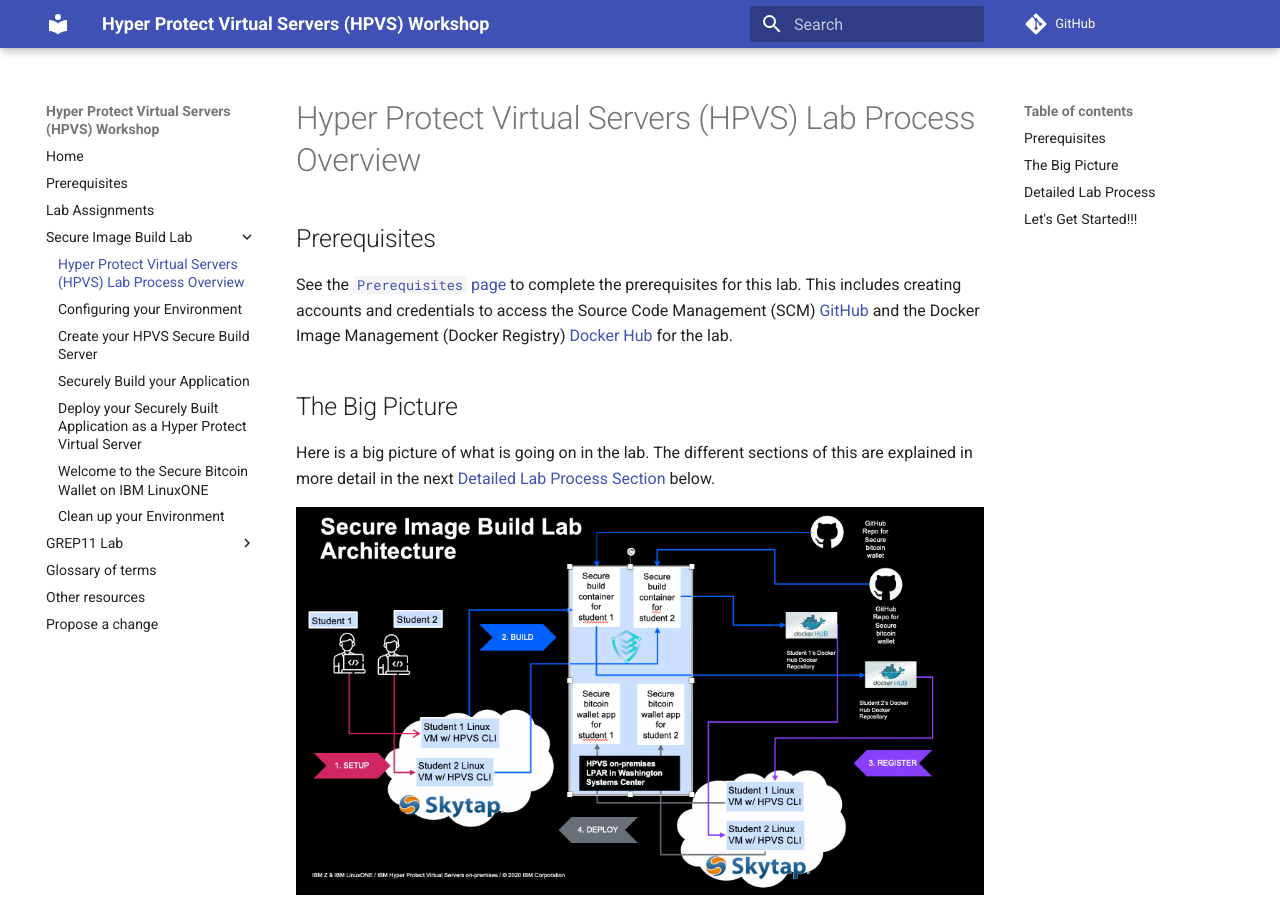
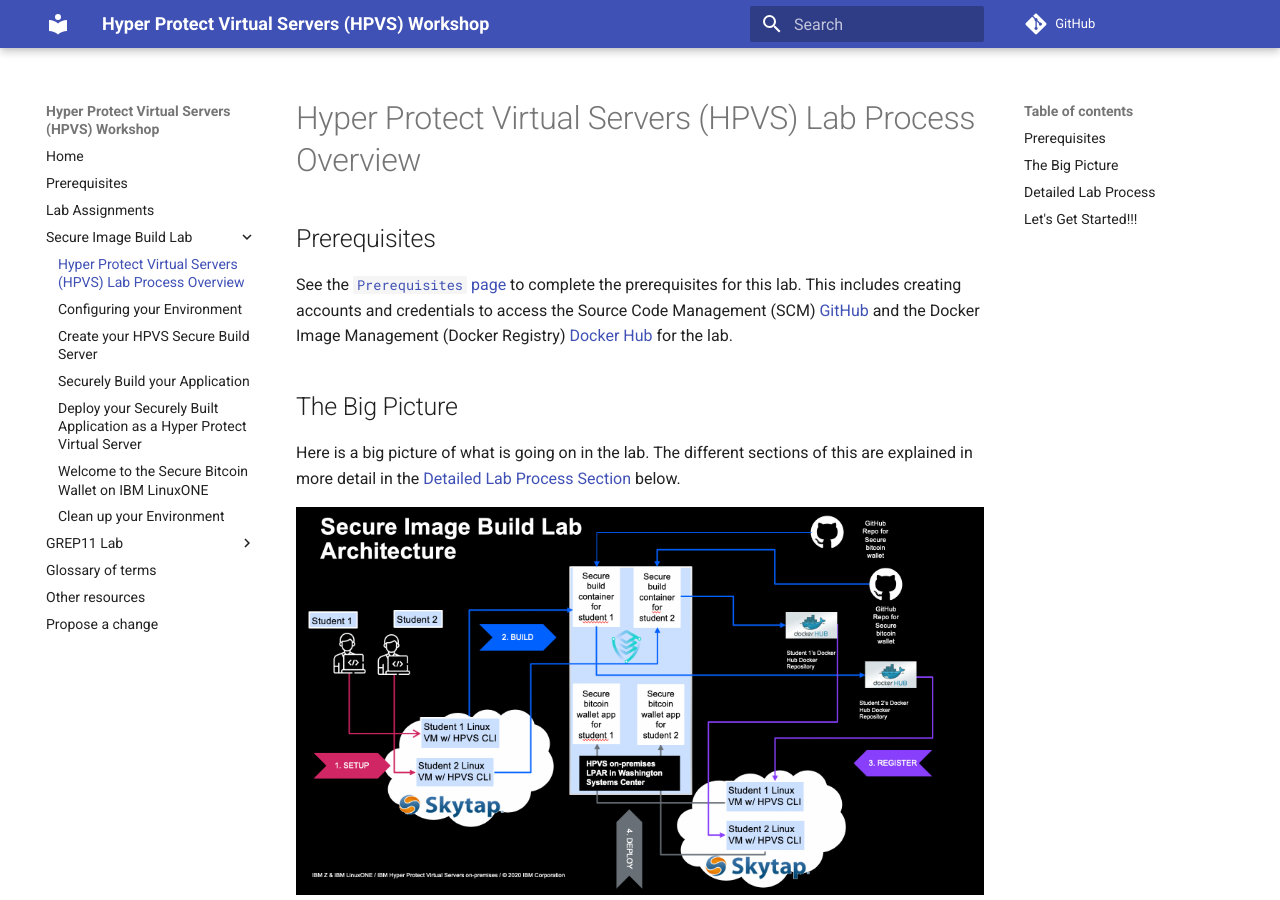
Before and after one commit to ibm-wsc/hyper-protect-virtual-servers-workshop, an MkDocs documentation site: the page built from docs/securebuild-lab/overview.md, in a window 1280 px wide and 900 px high. Built offline with MkDocs 1.6.1 and Material for MkDocs 9.7.7, drawn with Linux system fonts in a browser that asks for light colours; comment, search, counter and statistics services are not loaded.

Commit message:
Update big picture

```diff
--- a/docs/securebuild-lab/overview.md
+++ b/docs/securebuild-lab/overview.md
@@ -6,7 +6,7 @@ See the [`Prerequisites` page](../prerequisites.md){target=_blank} to complete t
 
 ## The Big Picture
 
-Here is a big picture of what is going on in the lab. The different sections of this are explained in more detail in the next [Detailed Lab Process Section](#detailed-lab-process) below.
+Here is a big picture of what is going on in the lab. The different sections of this are explained in more detail in the [Detailed Lab Process Section](#detailed-lab-process) below.
 
 ![Secure Build Big Picture](Overview_Images/SecureBuild_BigPicture.png)
 
```
Also changed, not shown: docs/securebuild-lab/Overview_Images/SecureBuild_BigPicture.png.
